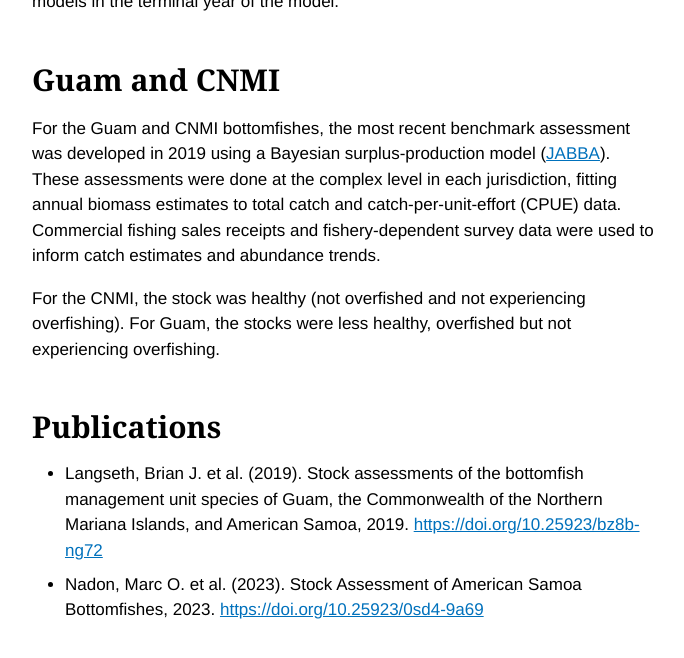
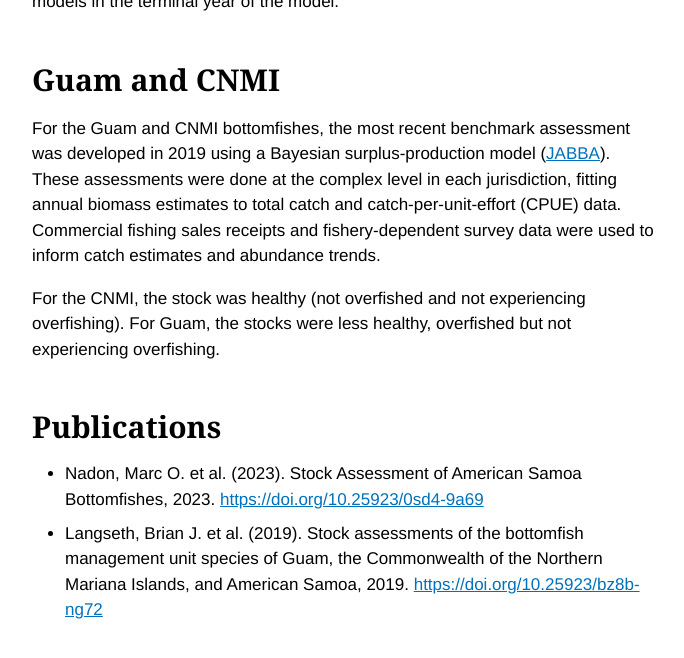
Before and after one commit to PIFSCstockassessments/PIFSCstockassessments.github.io, a Jekyll site: the page built from pifsc-sap-collections/_assessments/us-jurisdictional-bottomfish.md, in a window 1280 px wide and 900 px high, scrolled down 2737 px, cut to the strip 0-696 px from the top of the window. Shown: the top 658 px of the strip, without its empty margins (118-802 px from the left). Built offline with Jekyll 4.4.1, drawn with Linux system fonts in a browser that asks for light colours; some web fonts are replaced.

Commit message:
Rearrange Publications

```diff
--- a/pifsc-sap-collections/_assessments/us-jurisdictional-bottomfish.md
+++ b/pifsc-sap-collections/_assessments/us-jurisdictional-bottomfish.md
@@ -38,5 +38,5 @@ For the CNMI, the stock was healthy (not overfished and not experiencing overfis
 
 ## Publications
 
+* Nadon, Marc O. et al. (2023). Stock Assessment of American Samoa Bottomfishes, 2023. [https://doi.org/10.25923/0sd4-9a69](https://doi.org/10.25923/0sd4-9a69)
 * Langseth, Brian J. et al. (2019). Stock assessments of the bottomfish management unit species of Guam, the Commonwealth of the Northern Mariana Islands, and American Samoa, 2019. [https://doi.org/10.25923/bz8b-ng72](https://doi.org/10.25923/bz8b-ng72)
-* Nadon, Marc O. et al. (2023). Stock Assessment of American Samoa Bottomfishes, 2023. [https://doi.org/10.25923/0sd4-9a69](https://doi.org/10.25923/0sd4-9a69)
```
